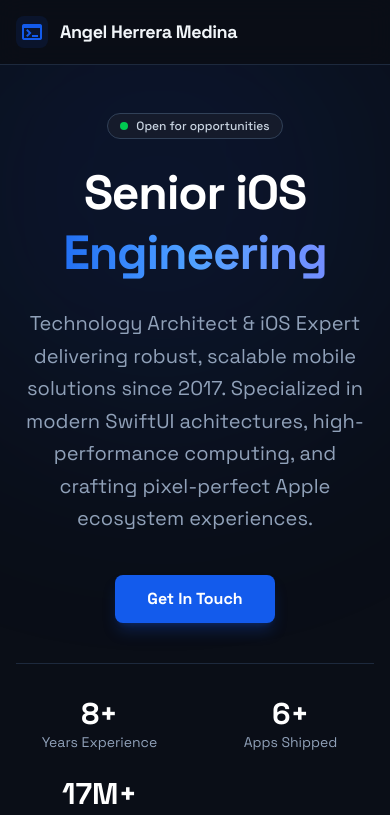
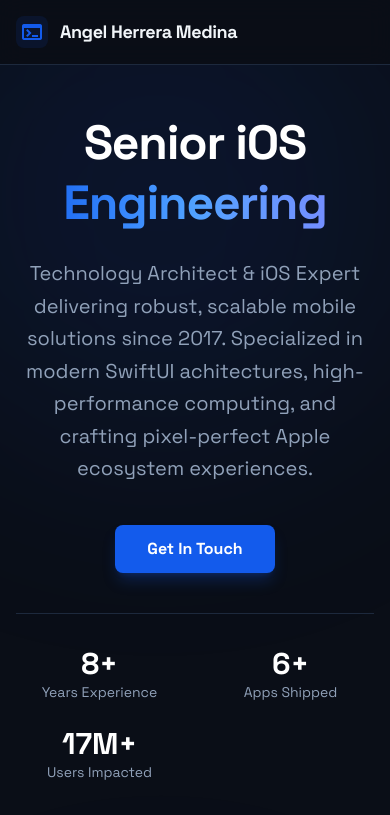
Before and after one commit to fulminex/fulminex.github.io, a React (Vite) app: page / in a window 390 px wide. Shown: the top 815 px of the page. Built offline with nearby package versions, Linux system fonts and the light colour scheme.

Commit message:
style: hide 'Open for opportunities' badge on mobile views

```diff
--- a/src/components/Hero.tsx
+++ b/src/components/Hero.tsx
@@ -14,7 +14,7 @@ export default function Hero({ }: HeroProps) {
             <div className="layout-container max-w-7xl mx-auto px-4 sm:px-6 lg:px-8 relative z-10">
                 <div className="flex flex-col lg:flex-row items-center gap-12 lg:gap-20">
                     <div className="flex-1 flex flex-col gap-6 text-center lg:text-left">
-                        <div className="md:hidden inline-flex items-center gap-2 self-center lg:self-start px-3 py-1 rounded-full bg-slate-200 dark:bg-surface-dark border border-slate-300 dark:border-slate-700 backdrop-blur-sm">
+                        <div className="hidden items-center gap-2 self-center lg:self-start px-3 py-1 rounded-full bg-slate-200 dark:bg-surface-dark border border-slate-300 dark:border-slate-700 backdrop-blur-sm">
                             <span className="relative flex h-2 w-2">
                                 <span className="animate-ping absolute inline-flex h-full w-full rounded-full bg-green-400 opacity-75"></span>
                                 <span className="relative inline-flex rounded-full h-2 w-2 bg-green-500"></span>
```
